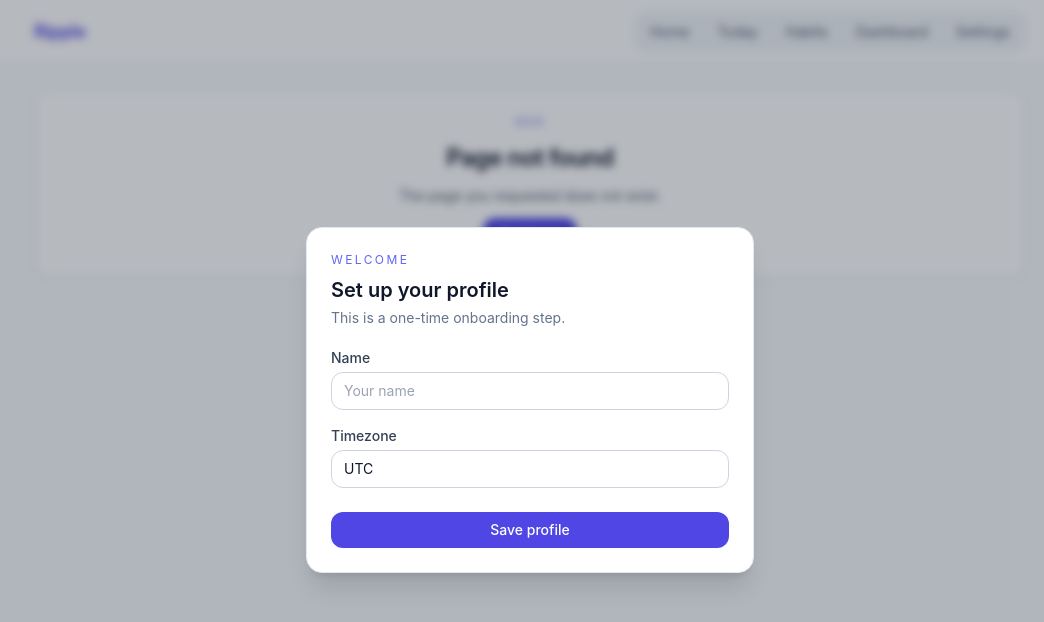
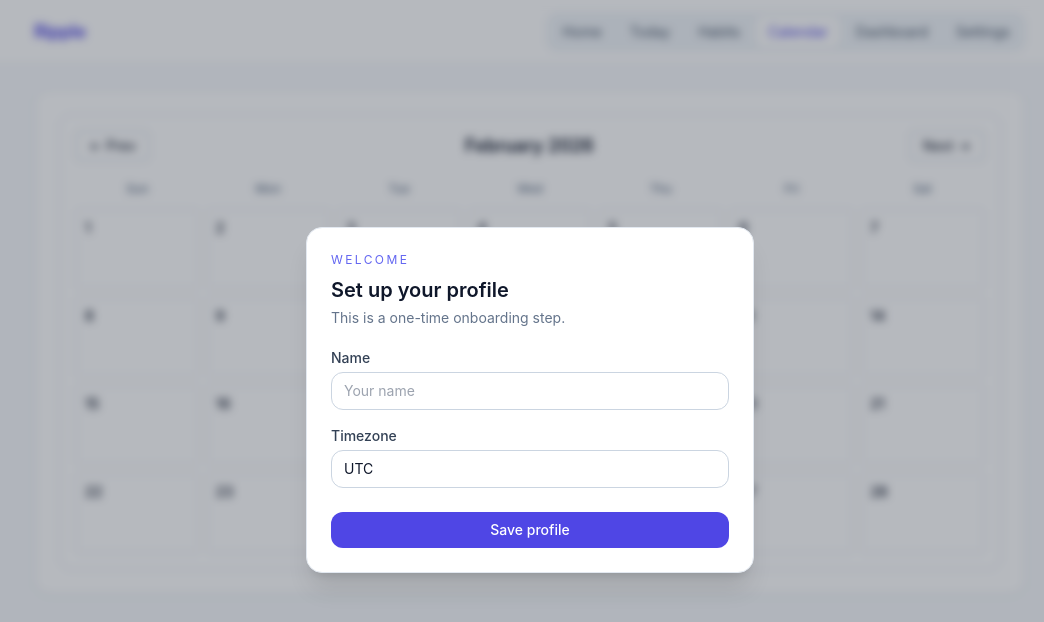
Before and after one commit to rasyidbejay/ripplehabits, a React (Vite) app: page /calendar in a window 1280 px wide. Shown: the top 622 px of the page, without its empty margins (110-1154 px from the left). Built offline with nearby package versions, Linux system fonts and the light colour scheme.

Commit message:
Wire up calendar route and navigation

```diff
--- a/src/App.tsx
+++ b/src/App.tsx
@@ -4,6 +4,7 @@ import { OnboardingModal } from './components/OnboardingModal'
 import { useLocalUser } from './hooks/useLocalUser'
 import { Dashboard } from './pages/Dashboard'
 import { HabitsPage } from './pages/HabitsPage'
+import { CalendarPage } from './pages/CalendarPage'
 import { Home } from './pages/Home'
 import { NotFound } from './pages/NotFound'
 import { Settings } from './pages/Settings'
@@ -21,6 +22,7 @@ const App = () => {
           <Route path="/" element={user ? <Home user={user} /> : <Navigate to="/settings" replace />} />
           <Route path="/habits" element={<HabitsPage />} />
           <Route path="/today" element={<TodayPage />} />
+          <Route path="/calendar" element={<CalendarPage />} />
           <Route path="/dashboard" element={<Dashboard />} />
           <Route
             path="/settings"
--- a/src/components/AppLayout.tsx
+++ b/src/components/AppLayout.tsx
@@ -4,6 +4,7 @@ const navItems = [
   { to: '/', label: 'Home' },
   { to: '/today', label: 'Today' },
   { to: '/habits', label: 'Habits' },
+  { to: '/calendar', label: 'Calendar' },
   { to: '/dashboard', label: 'Dashboard' },
   { to: '/settings', label: 'Settings' },
 ]
@@ -14,7 +15,8 @@ export const AppLayout = () => {
       <header className="sticky top-0 z-20 border-b border-slate-200/80 bg-white/90 backdrop-blur">
         <div className="mx-auto flex w-full max-w-5xl items-center justify-between px-4 py-3">
           <p className="text-lg font-semibold tracking-tight text-indigo-600">Ripple</p>
-          <nav className="flex gap-1 rounded-xl bg-slate-100 p-1 text-sm">
+          <div className="overflow-x-auto">
+            <nav className="flex w-max gap-1 rounded-xl bg-slate-100 p-1 text-sm">
               {navItems.map((item) => (
                 <NavLink
                   key={item.to}
@@ -34,6 +36,7 @@ export const AppLayout = () => {
               ))}
             </nav>
           </div>
+        </div>
       </header>
 
       <main className="mx-auto w-full max-w-5xl px-4 py-6">
--- a/src/pages/CalendarPage.tsx
+++ b/src/pages/CalendarPage.tsx
@@ -1,85 +1,142 @@
-import { useMemo, useState } from 'react'
+import { useEffect, useMemo, useState } from 'react'
 import {
+  addDays,
   addMonths,
   eachDayOfInterval,
   endOfMonth,
   endOfWeek,
   format,
+  getDate,
   isSameDay,
   isSameMonth,
+  isToday,
   isValid,
   parseISO,
   startOfMonth,
   startOfWeek,
   subMonths,
 } from 'date-fns'
-import type { CheckIn, Habit } from '../types/models'
+import type { CheckIn, Habit, UserPreferences, Weekday } from '../types/models'
 import { storage } from '../utils/storage'
 
-interface CalendarCheckIn extends CheckIn {
-  habitName: string
+interface ScheduledHabitStatus {
+  habit: Habit
+  checkIn: CheckIn | undefined
 }
 
-const WEEKDAY_LABELS = ['Sun', 'Mon', 'Tue', 'Wed', 'Thu', 'Fri', 'Sat']
+const WEEKDAY_BY_INDEX: Weekday[] = [
+  'sunday',
+  'monday',
+  'tuesday',
+  'wednesday',
+  'thursday',
+  'friday',
+  'saturday',
+]
+
+const WEEK_STARTS_ON_BY_DAY: Record<Weekday, 0 | 1 | 2 | 3 | 4 | 5 | 6> = {
+  sunday: 0,
+  monday: 1,
+  tuesday: 2,
+  wednesday: 3,
+  thursday: 4,
+  friday: 5,
+  saturday: 6,
+}
+
+const isHabitScheduledForDate = (habit: Habit, targetDate: Date) => {
+  if (habit.isArchived) {
+    return false
+  }
+
+  if (habit.frequencyType === 'daily') {
+    return true
+  }
+
+  if (habit.frequencyType === 'monthly') {
+    return getDate(parseISO(habit.createdDate)) === getDate(targetDate)
+  }
+
+  if (habit.targetDays.length === 0) {
+    return true
+  }
+
+  const weekday = WEEKDAY_BY_INDEX[targetDate.getDay()]
+  return habit.targetDays.includes(weekday)
+}
 
 export const CalendarPage = () => {
   const [currentMonth, setCurrentMonth] = useState(() => startOfMonth(new Date()))
   const [selectedDate, setSelectedDate] = useState<Date | null>(null)
+  const [habits, setHabits] = useState<Habit[]>(() => storage.get('habits') ?? [])
+  const [checkIns, setCheckIns] = useState<CheckIn[]>(() => storage.get('checkIns') ?? [])
+  const [preferences, setPreferences] = useState<UserPreferences | null>(() => storage.get('userPreferences'))
 
-  const habits = useMemo<Habit[]>(() => storage.get('habits') ?? [], [])
-  const checkIns = useMemo<CheckIn[]>(() => storage.get('checkIns') ?? [], [])
+  useEffect(() => {
+    const refreshData = () => {
+      setHabits(storage.get('habits') ?? [])
+      setCheckIns(storage.get('checkIns') ?? [])
+      setPreferences(storage.get('userPreferences'))
+    }
 
-  const checkInsWithHabit = useMemo<CalendarCheckIn[]>(
+    const onVisibilityChange = () => {
+      if (document.visibilityState === 'visible') {
+        refreshData()
+      }
+    }
+
+    window.addEventListener('focus', refreshData)
+    window.addEventListener('storage', refreshData)
+    document.addEventListener('visibilitychange', onVisibilityChange)
+
+    return () => {
+      window.removeEventListener('focus', refreshData)
+      window.removeEventListener('storage', refreshData)
+      document.removeEventListener('visibilitychange', onVisibilityChange)
+    }
+  }, [])
+
+  const weekStartsOn = WEEK_STARTS_ON_BY_DAY[preferences?.weekStartsOn ?? 'sunday']
+
+  const weekdayLabels = useMemo(
     () =>
-      checkIns
-        .map((checkIn) => {
-          const habitName = habits.find((habit) => habit.id === checkIn.habitId)?.name
-
-          if (!habitName) {
-            return null
-          }
-
-          return {
-            ...checkIn,
-            habitName,
-          }
-        })
-        .filter((checkIn): checkIn is CalendarCheckIn => checkIn !== null),
-    [checkIns, habits],
+      Array.from({ length: 7 }, (_, index) => {
+        const day = addDays(startOfWeek(new Date(), { weekStartsOn }), index)
+        return format(day, 'EEE')
+      }),
+    [weekStartsOn],
   )
 
   const days = useMemo(() => {
     const monthStart = startOfMonth(currentMonth)
     const monthEnd = endOfMonth(currentMonth)
-    const gridStart = startOfWeek(monthStart)
-    const gridEnd = endOfWeek(monthEnd)
+    const gridStart = startOfWeek(monthStart, { weekStartsOn })
+    const gridEnd = endOfWeek(monthEnd, { weekStartsOn })
 
     return eachDayOfInterval({ start: gridStart, end: gridEnd })
-  }, [currentMonth])
+  }, [currentMonth, weekStartsOn])
 
   const hasCompletedCheckIn = (date: Date) =>
-    checkInsWithHabit.some((checkIn) => {
+    checkIns.some((checkIn) => {
       const checkInDate = parseISO(checkIn.date)
-
-      return (
-        checkIn.completed &&
-        isValid(checkInDate) &&
-        isSameDay(checkInDate, date)
-      )
+      return checkIn.completed && isValid(checkInDate) && isSameDay(checkInDate, date)
     })
 
-  const selectedDateCheckIns = useMemo(() => {
+  const selectedDateHabitStatuses = useMemo<ScheduledHabitStatus[]>(() => {
     if (!selectedDate) {
       return []
     }
 
-    return checkInsWithHabit
-      .filter((checkIn) => {
+    const scheduledHabits = habits.filter((habit) => isHabitScheduledForDate(habit, selectedDate))
+
+    return scheduledHabits.map((habit) => ({
+      habit,
+      checkIn: checkIns.find((checkIn) => {
         const checkInDate = parseISO(checkIn.date)
-        return isValid(checkInDate) && isSameDay(checkInDate, selectedDate)
-      })
-      .sort((a, b) => Number(b.completed) - Number(a.completed))
-  }, [selectedDate, checkInsWithHabit])
+        return checkIn.habitId === habit.id && isValid(checkInDate) && isSameDay(checkInDate, selectedDate)
+      }),
+    }))
+  }, [selectedDate, habits, checkIns])
 
   return (
     <section className="space-y-4">
@@ -90,7 +147,7 @@ export const CalendarPage = () => {
             className="rounded border border-slate-300 px-3 py-1 text-sm"
             onClick={() => setCurrentMonth((month: Date) => subMonths(month, 1))}
           >
-            Prev
+            ← Prev
           </button>
 
           <h2 className="text-lg font-semibold">{format(currentMonth, 'MMMM yyyy')}</h2>
@@ -100,12 +157,12 @@ export const CalendarPage = () => {
             className="rounded border border-slate-300 px-3 py-1 text-sm"
             onClick={() => setCurrentMonth((month: Date) => addMonths(month, 1))}
           >
-            Next
+            Next →
           </button>
         </div>
 
         <div className="grid grid-cols-7 gap-1 text-center text-xs font-medium text-slate-500 sm:gap-2">
-          {WEEKDAY_LABELS.map((label) => (
+          {weekdayLabels.map((label) => (
             <div key={label} className="py-1">
               {label}
             </div>
@@ -124,11 +181,12 @@ export const CalendarPage = () => {
                   isInMonth
                     ? 'border-slate-200 bg-white text-slate-900 hover:bg-slate-50'
                     : 'border-slate-100 bg-slate-50 text-slate-400',
+                  isToday(day) ? 'ring-2 ring-indigo-400 ring-offset-1' : '',
                 ].join(' ')}
                 onClick={() => setSelectedDate(day)}
               >
                 <div className="flex h-full flex-col">
-                  <span>{format(day, 'd')}</span>
+                  <span className={isToday(day) ? 'font-semibold text-indigo-700' : ''}>{format(day, 'd')}</span>
                   {hasDot ? (
                     <span className="mt-auto inline-block h-1.5 w-1.5 rounded-full bg-indigo-600" />
                   ) : null}
@@ -140,32 +198,39 @@ export const CalendarPage = () => {
       </div>
 
       {selectedDate ? (
-        <div className="fixed inset-0 z-20 flex items-center justify-center bg-slate-900/40 p-4">
+        <div
+          className="fixed inset-0 z-20 flex items-center justify-center bg-slate-900/40 p-4"
+          onClick={(event) => {
+            if (event.target === event.currentTarget) {
+              setSelectedDate(null)
+            }
+          }}
+        >
           <div className="w-full max-w-md rounded-lg bg-white p-4 shadow-lg">
             <div className="mb-4 flex items-center justify-between">
               <h3 className="text-base font-semibold">
-                Check-ins for {format(selectedDate, 'MMMM d, yyyy')}
+                {format(selectedDate, 'EEEE, MMMM d, yyyy')}
               </h3>
               <button
                 type="button"
                 className="rounded border border-slate-300 px-2 py-1 text-sm"
                 onClick={() => setSelectedDate(null)}
               >
-                Close
+                ✕
               </button>
             </div>
 
-            {selectedDateCheckIns.length === 0 ? (
-              <p className="text-sm text-slate-500">No check-ins for this day.</p>
+            {selectedDateHabitStatuses.length === 0 ? (
+              <p className="text-sm text-slate-500">No habits scheduled for this day.</p>
             ) : (
               <ul className="space-y-2 text-sm">
-                {selectedDateCheckIns.map((checkIn) => (
-                  <li key={`${checkIn.habitId}-${checkIn.date}`} className="rounded border border-slate-200 p-2">
-                    <p className="font-medium">{checkIn.habitName}</p>
+                {selectedDateHabitStatuses.map(({ habit, checkIn }) => (
+                  <li key={habit.id} className="rounded border border-slate-200 p-2">
+                    <p className="font-medium">{habit.name}</p>
                     <p className="text-slate-600">
-                      Status: {checkIn.completed ? 'Completed' : 'Not completed'}
+                      Status: {checkIn?.completed ? '✅ done' : '❌ missed'}
                     </p>
-                    {checkIn.notes ? <p className="text-slate-500">Notes: {checkIn.notes}</p> : null}
+                    {checkIn?.notes ? <p className="text-slate-500">Notes: {checkIn.notes}</p> : null}
                   </li>
                 ))}
               </ul>
```
Lines whose indentation alone changed are shown as unchanged.
